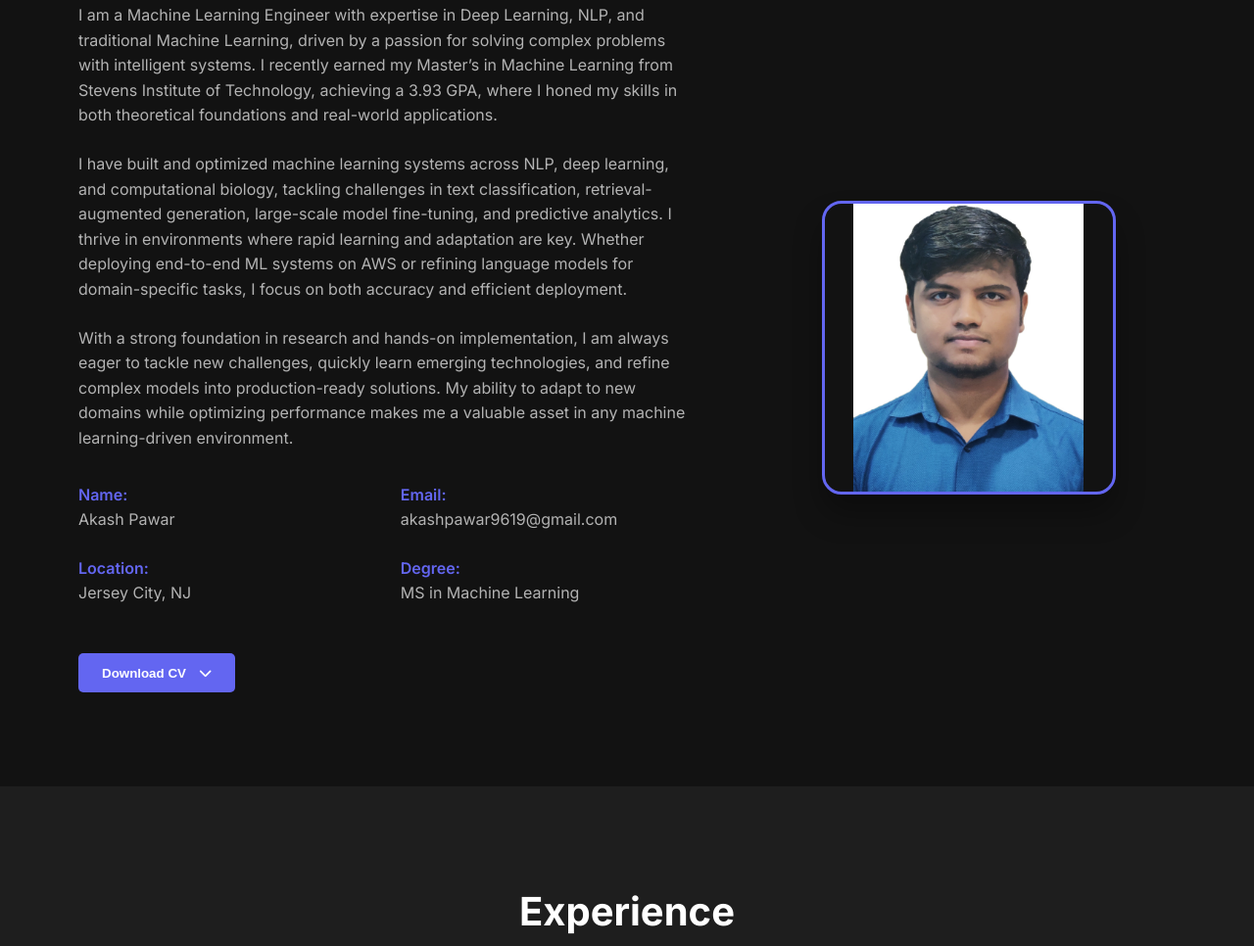
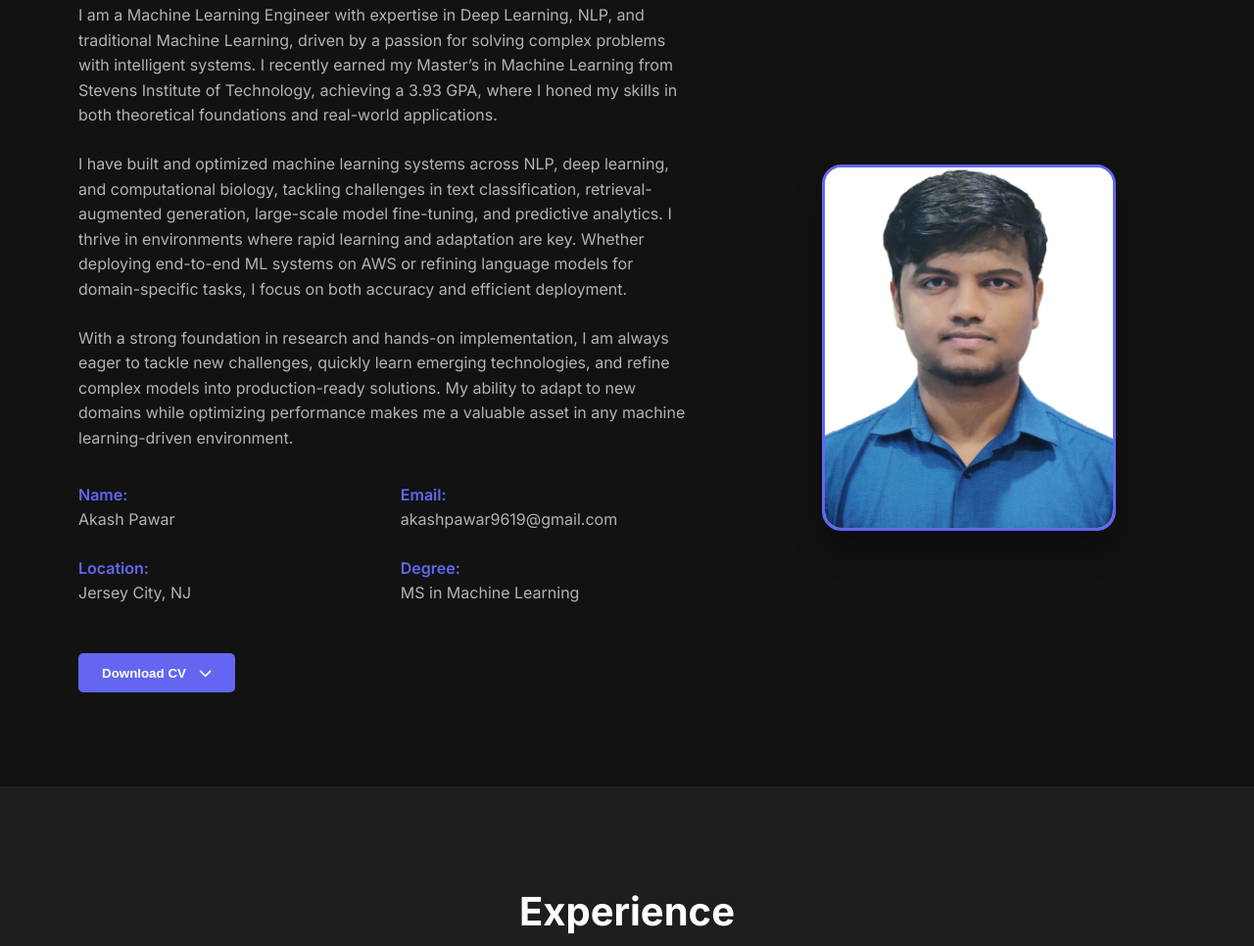
Before and after one commit to akashsp7/akashsp7.github.io, a plain HTML site: page index.html in a window 1280 px wide. Shown: the part 997-1963 px from the top of the page at 98% size. Drawn offline with Linux system fonts and the light colour scheme.

Commit message:
image container changed

```diff
--- a/styles.css
+++ b/styles.css
@@ -280,13 +280,20 @@ section {
 }
 
 .image-container {
-    width: 300px;
-    height: 300px;
+    max-width: 300px; /* Changed from fixed width */
+    height: auto; /* Changed from fixed height */
     border-radius: 20px;
     overflow: hidden;
     position: relative;
     box-shadow: 0 20px 30px rgba(0, 0, 0, 0.3);
     border: 3px solid var(--accent);
+    background-color: white; /* Optional white background */
+}
+
+.image-container img {
+    width: 100%;
+    height: auto; /* Changed from 100% */
+    display: block;
 }
 
 .placeholder-image {
@@ -299,13 +306,6 @@ section {
     font-size: 5rem;
     font-weight: bold;
     color: var(--accent);
-}
-
-.image-container img {
-    width: 100%;
-    height: 100%;
-    object-fit: contain; /* Changed from 'cover' to 'contain' */
-    display: block;
 }
 
 .about-info {
```
